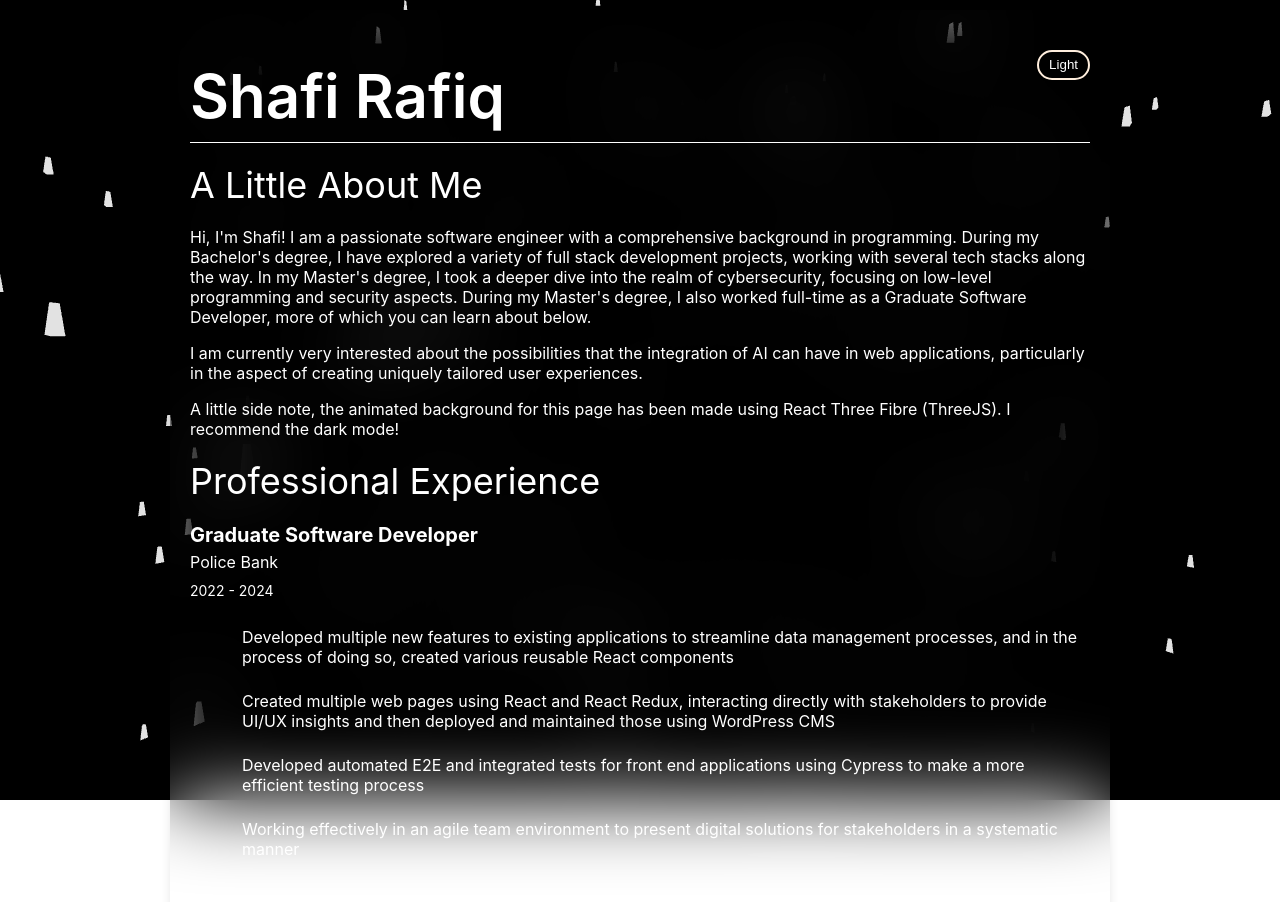
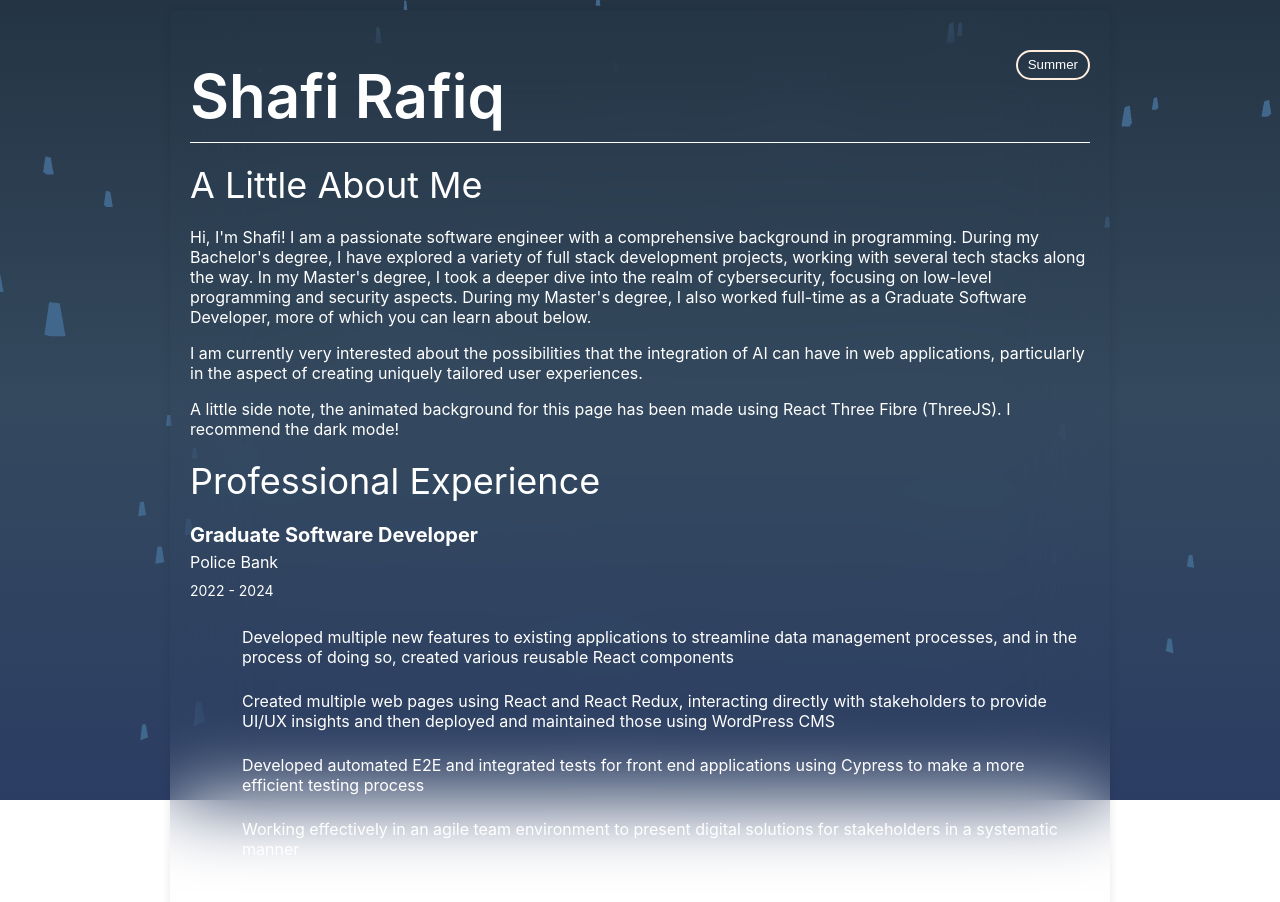
Before and after one commit to XahFi/resume, a React (Vite) app: page / in a window 1280 px wide. Shown: the top 902 px of the page. Built offline with nearby package versions, Linux system fonts and the light colour scheme.

Commit message:
theme colour change

```diff
--- a/src/App.tsx
+++ b/src/App.tsx
@@ -26,7 +26,7 @@ const App: React.FC = () => {
   return (<>
     <ThemeProvider theme={theme === 'light' ? lightTheme : darkTheme}>
       <GlobalStyles />
-      {theme === 'light' ? <WindyBG /> : <RainBackground theme={theme}/>}
+      {theme === 'light' ? <WindyBG /> : <RainBackground/>}
       <Container>
         <TitleSection theme={theme} toggleTheme={toggleTheme}/>
         <Introduction />
--- a/src/components/RainBG.tsx
+++ b/src/components/RainBG.tsx
@@ -1,7 +1,6 @@
 import { useRef, FC } from 'react';
 import { Canvas, useFrame } from '@react-three/fiber';
 import * as THREE from 'three';
-import { lightTheme } from '../styles/LightDark';
 
 const RainDrop: FC = () => {
   const ref = useRef<THREE.Mesh>(null!);
@@ -19,16 +18,12 @@ const RainDrop: FC = () => {
   return (
     <mesh ref={ref} position={[Math.random() * 20 - 10, Math.random() * 20, Math.random() * 20 - 10]}>
       <cylinderGeometry args={[0.025, 0.05, 0.2, 3]} />
-      <meshBasicMaterial />
+      <meshBasicMaterial color='#486583'/>
     </mesh>
   );
 };
 
-interface RainBG {
-  theme: string
-}
-
-const RainBackground: FC<RainBG> = ({theme}) => {
+const RainBackground: FC = () => {
   return (
     <Canvas style={{
       position: 'fixed',
@@ -36,7 +31,8 @@ const RainBackground: FC<RainBG> = ({theme}) => {
       left: 0,
       width: '100%',
       height: '100%',
-      backgroundColor: `${theme === 'dark' ? 'black' : lightTheme.body}`
+      // backgroundColor: `${theme === 'dark' ? 'black' : lightTheme.body}`
+      background: 'linear-gradient(to bottom, #243444, #34495e, #2b3d63)',
     }}>
       {[...Array(300)].map((_, i) => (
         <RainDrop key={i} />
--- a/src/components/TitleSection.tsx
+++ b/src/components/TitleSection.tsx
@@ -14,7 +14,7 @@ const TitleSection: React.FC<TitleProps> = ({theme = 'dark', toggleTheme}) => {
 					<p style={{fontSize: '60px', fontWeight: '600', margin: '10px 0'}}>Shafi Rafiq</p>
 				</div>
 				<ThemeButton theme={theme} onClick={toggleTheme}>
-					{theme === 'light' ? 'Dark' : 'Light'}
+					{theme === 'light' ? 'Winter' : 'Summer'}
 				</ThemeButton>
 			</div>
     </Section>
--- a/src/components/WindyBG.tsx
+++ b/src/components/WindyBG.tsx
@@ -1,12 +1,11 @@
 import { useRef, FC } from 'react';
 import { Canvas, useFrame } from '@react-three/fiber';
 import * as THREE from 'three';
-import { lightTheme } from '../styles/LightDark';
 
 const Leaves: FC = () => {
   // setting the object and speed
   const ref = useRef<THREE.Mesh>(null!);
-  const speed = Math.random() * 0.2 + 0.015;
+  const speed = Math.random() * 0.02 + 0.015;
 
   // use frame for the animation
   useFrame(() => {
@@ -35,9 +34,10 @@ const WindBackground: FC = () => {
       left: 0,
       width: '100%',
       height: '100%',
-      backgroundColor:lightTheme.body
+      // backgroundColor:lightTheme.body
+      background: 'linear-gradient(to bottom, #FFBB33, #FFCC66, #FFDD99)',
     }}>
-      {[...Array(300)].map((_, i) => (
+      {[...Array(50)].map((_, i) => (
         <Leaves key={i} />
       ))}
     </Canvas>
```
